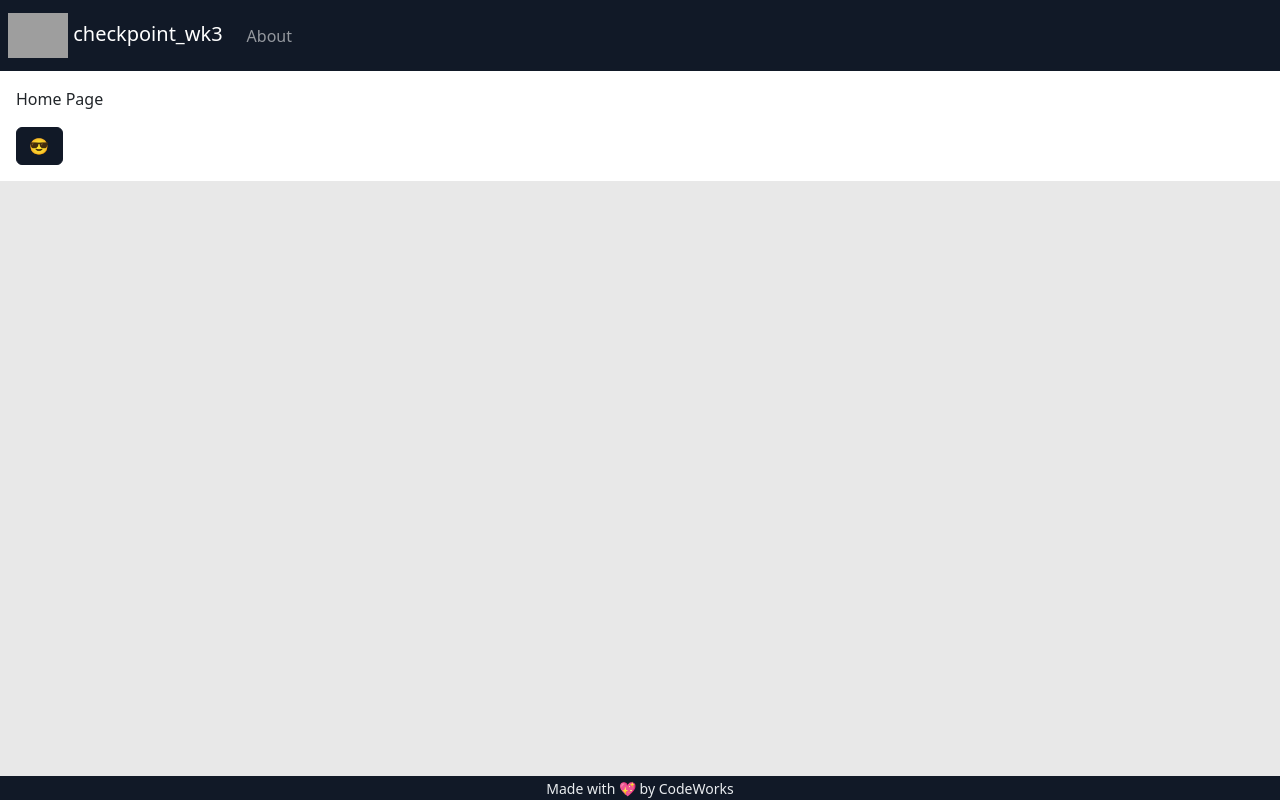
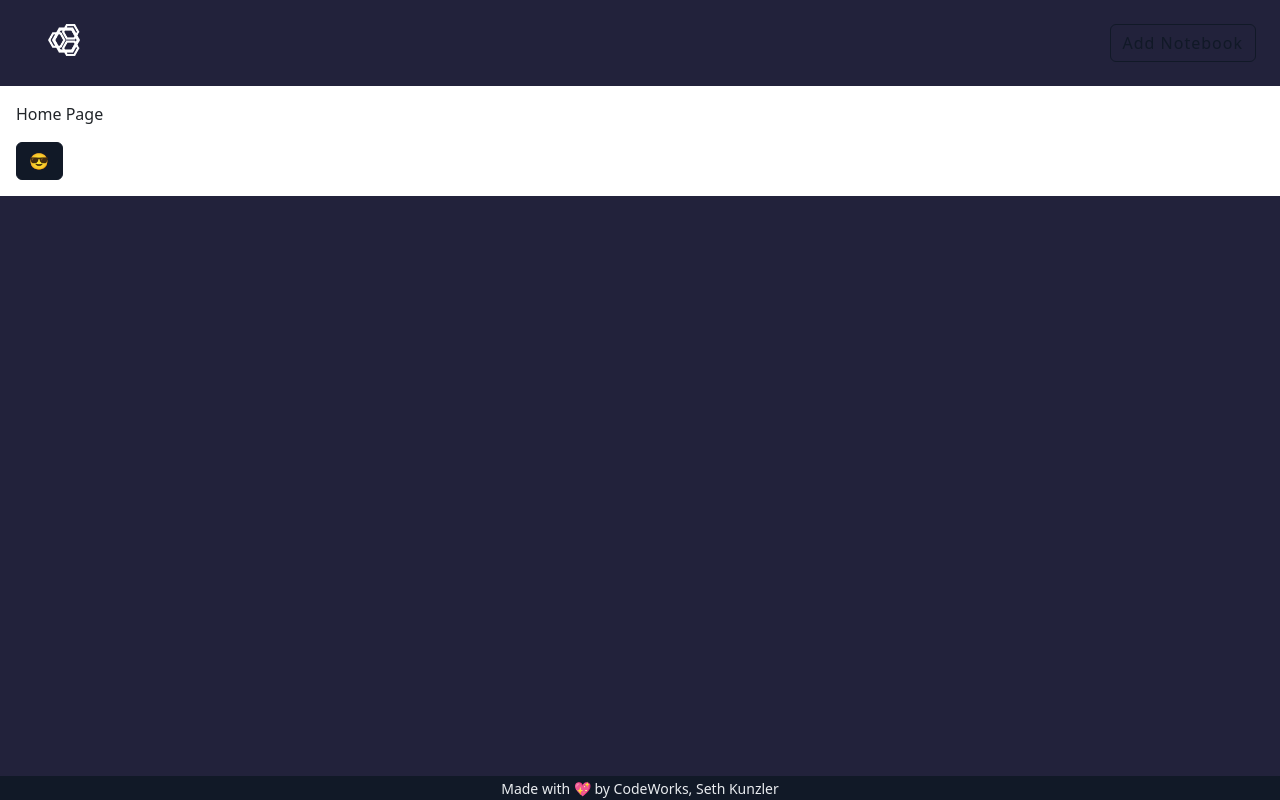
Before and after one commit to sethkunzler/checkpoint_wk3, a website with bundled scripts: page index.html in a window 1280 px wide. Built offline with nearby package versions, Linux system fonts and the light colour scheme; grey boxes are pictures that could not be loaded; a script that the page names is missing.

Commit message:
Header in view done

```diff
--- a/assets/style/style.css
+++ b/assets/style/style.css
@@ -65,3 +65,8 @@
 /* #endregion */
 
 /* basic styles go here */
+
+.img-logo {
+  max-width: 32px;
+  max-height: 32px;
+}
--- a/index.html
+++ b/index.html
@@ -15,26 +15,15 @@
   <title>Jot</title>
 </head>
 
-<body>
-  <header>
-    <nav class="navbar navbar-dark navbar-expand bg-dark text-light px-2">
-      <a class="navbar-brand" href="#">
-        <img src="https://codeworks.blob.core.windows.net/public/assets/img/cw-mark.png" height="45" alt=""
-          loading="lazy">
-        <span class="ml-2">checkpoint_wk3</span>
-      </a>
-      <button class="navbar-toggler" type="button" data-toggle="collapse" data-target="#navbarNavAltMarkup"
-        aria-controls="navbarNavAltMarkup" aria-expanded="false" aria-label="Toggle navigation">
-        <span class="navbar-toggler-icon"></span>
-      </button>
-      <div class="collapse navbar-collapse" id="navbarNavAltMarkup">
-        <div class="navbar-nav">
-          <!-- NAVLINKS -->
-          <a href="#/about" class="nav-link">About</a>
-        </div>
-      </div>
-      <div class="flex-grow-1 justify-content-end align-items-center d-flex" id="authstate"></div>
-    </nav>
+<body class="bg-purple-dark">
+  <header class="d-flex justify-content-between p-4">
+    <!-- TODO onclick shows offcanvas menu -->
+    <img src="assets/img/logo.png" alt="This is the JOT logo" class="img-logo selectable ms-4">
+    <!-- TODO make into offcanvas menu -->
+    <!-- NOTE this is where my list of notes will go -->
+    <div id="notesList" class=""></div>
+    <!-- TODO add an Icon to the button -->
+    <button type="button" class="btn bg-gray-light btn-outline-dark">Add Notebook</button>
   </header>
 
   <main>
@@ -47,7 +36,7 @@
 
   <footer class="bg-dark text-light">
     <div class="text-center no-select">
-      <p class="mb-0"><small>Made with 💖 by CodeWorks</small></p>
+      <p class="mb-0"><small>Made with 💖 by CodeWorks, Seth Kunzler</small></p>
     </div>
   </footer>
 
```
